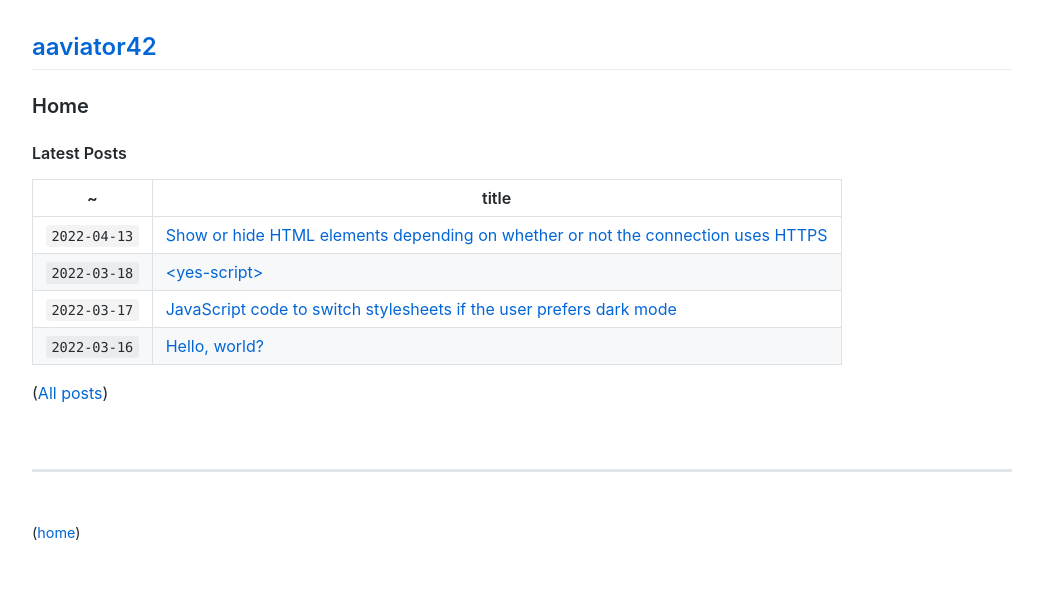
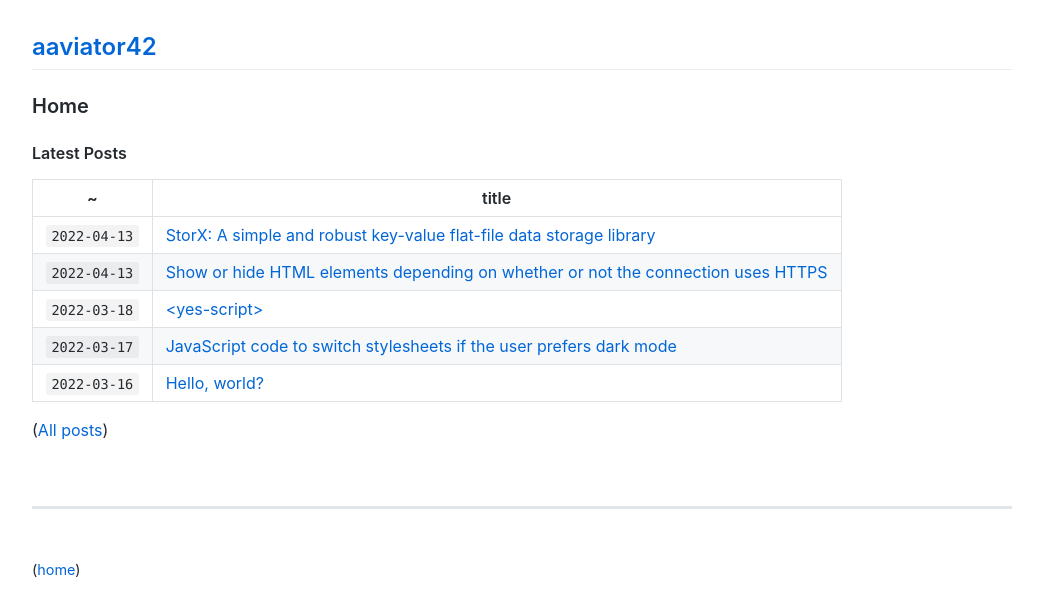
Before and after one commit to aaviator42/aaviator42.github.io, a Jekyll site: the page built from index.md, in a window 1280 px wide. Shown: the top 616 px of the page, without its empty margins (118-1161 px from the left). Built offline with Jekyll 4.4.1, drawn with Linux system fonts in a browser that asks for light colours; our own code applies the rules of GitHub Pages for plain Markdown files.

Commit message:
Update index.md

```diff
--- a/index.md
+++ b/index.md
@@ -4,10 +4,11 @@
 
  ~            | title
  ------------ | --------
+ `2022-04-13` | [StorX: A simple and robust key-value flat-file data storage library](/posts/005-storx)
  `2022-04-13` | [Show or hide HTML elements depending on whether or not the connection uses HTTPS](/posts/004-https-check)
  `2022-03-18` | [&lt;yes-script&gt;](/posts/003-yes-script)
-`2022-03-17`  | [JavaScript code to switch stylesheets if the user prefers dark mode](/posts/002-dark-mode-css)
-`2022-03-16`  | [Hello, world?](/posts/001-hello-world)
+ `2022-03-17` | [JavaScript code to switch stylesheets if the user prefers dark mode](/posts/002-dark-mode-css)
+ `2022-03-16` | [Hello, world?](/posts/001-hello-world)
 
 ([All posts](/posts))
 
```
